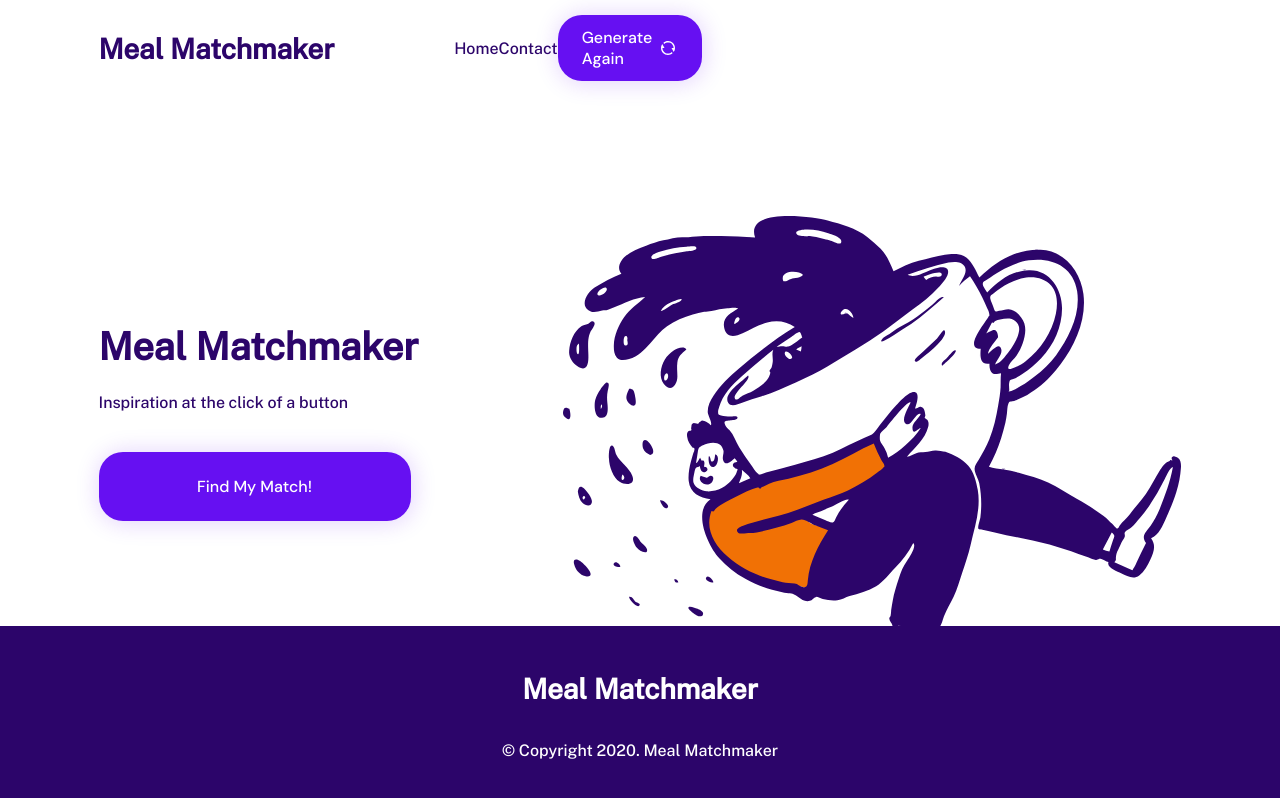
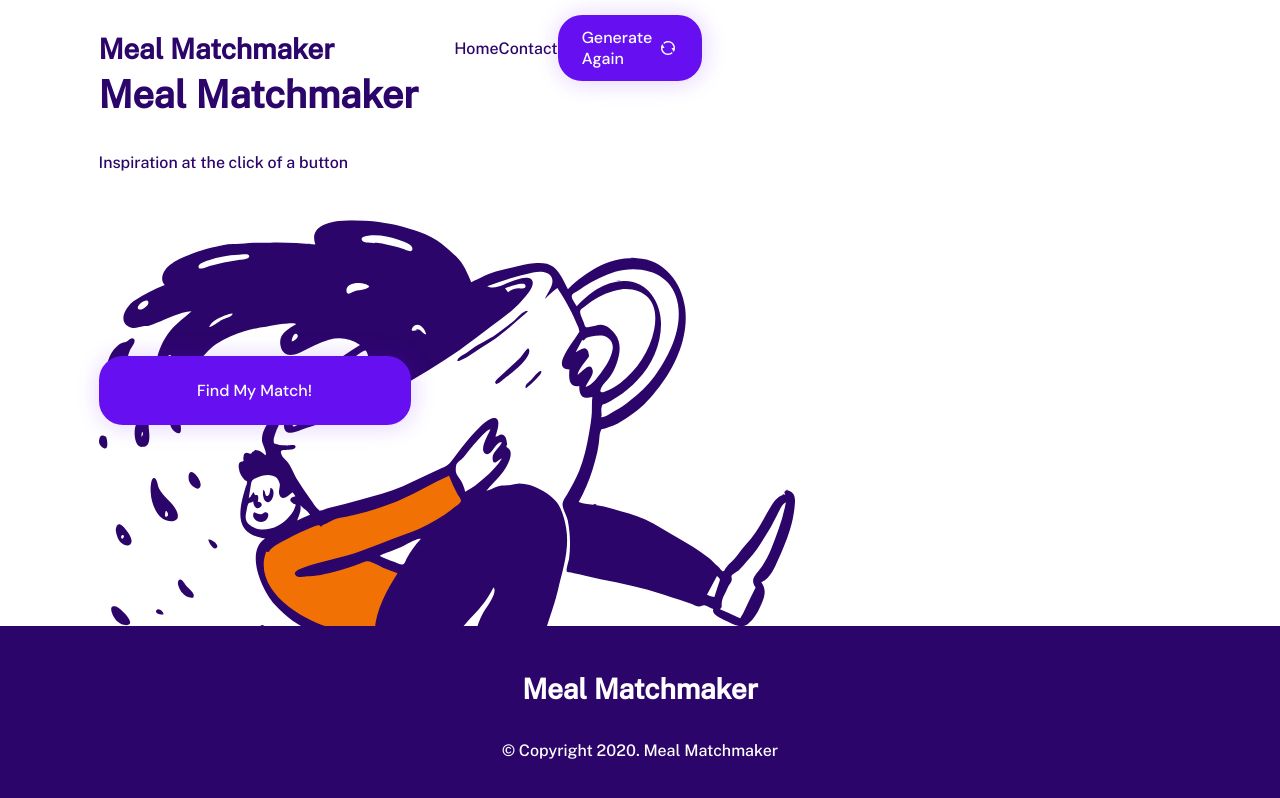
Before and after one commit to moderndayNeo/Meal-Matchmaker, a React (Create React App) app: page / in a window 1280 px wide. Built offline with nearby package versions, Linux system fonts and the light colour scheme.

Commit message:
refactor: Wrap WelcomePage image, text in own div

```diff
--- a/src/Main/WelcomePage/WelcomePage.css
+++ b/src/Main/WelcomePage/WelcomePage.css
@@ -1,8 +1,13 @@
 .WelcomePage {
     position: relative;
     margin: 0 20px;
-    padding-top: 5rem;
     height: 100vh;
+}
+
+.WelcomePage .text-and-image {
+    position: absolute;
+    transform: translateY(-50%);
+    top: 50%;
 }
 
 .WelcomePage .title {
--- a/src/Main/WelcomePage/WelcomePage.tsx
+++ b/src/Main/WelcomePage/WelcomePage.tsx
@@ -10,12 +10,16 @@ interface WelcomePageProps {
 export default function WelcomePage({ onClick }: WelcomePageProps) {
     return (
         <div className="WelcomePage">
-            <div className="text-container">
-                <h1 className="title">Meal Matchmaker</h1>
-                <p className="subtext">Inspiration at the click of a button</p>
-                <WelcomePageButton onClick={onClick} />
+            <div className="text-and-image">
+                <div className="text-container">
+                    <h1 className="title">Meal Matchmaker</h1>
+                    <p className="subtext">
+                        Inspiration at the click of a button
+                    </p>
+                </div>
+                <img src={coffee} alt="man hugging coffee cup" />
             </div>
-            <img src={coffee} alt="man hugging coffee cup" />
+            <WelcomePageButton onClick={onClick} />
         </div>
     )
 }
```
